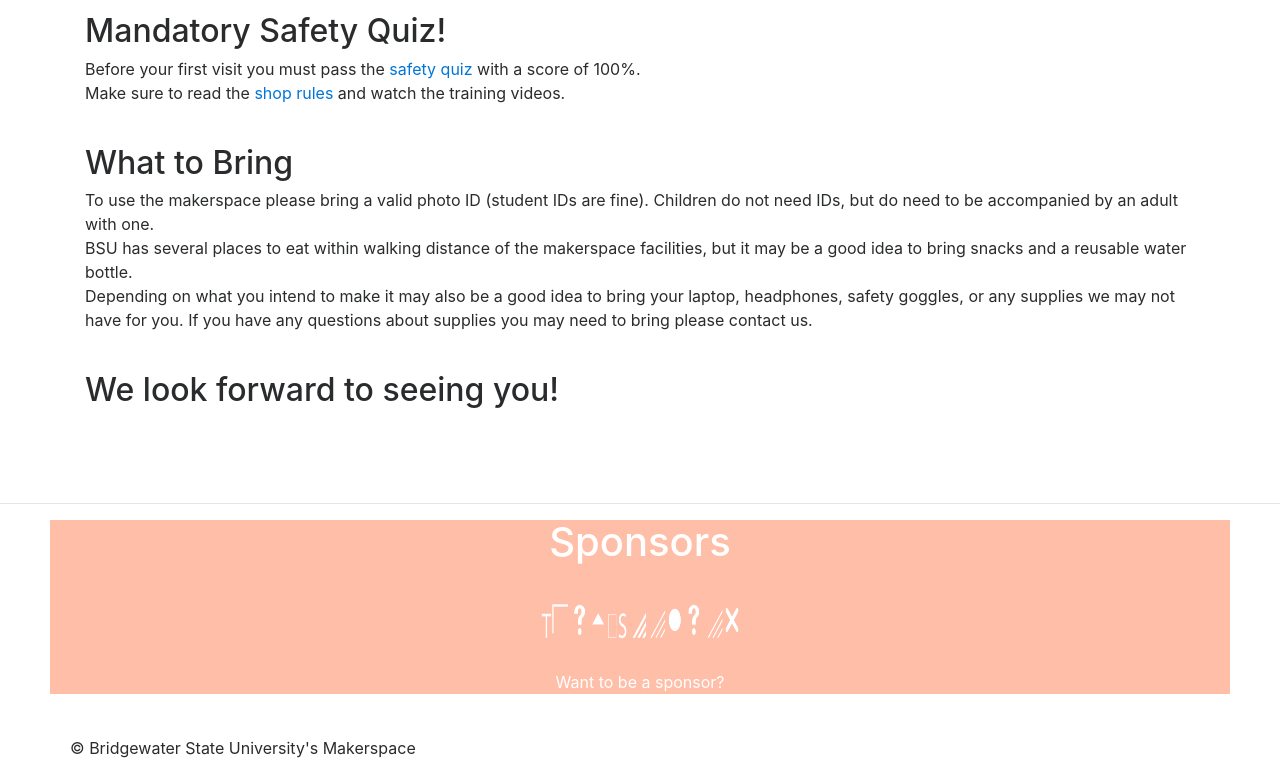
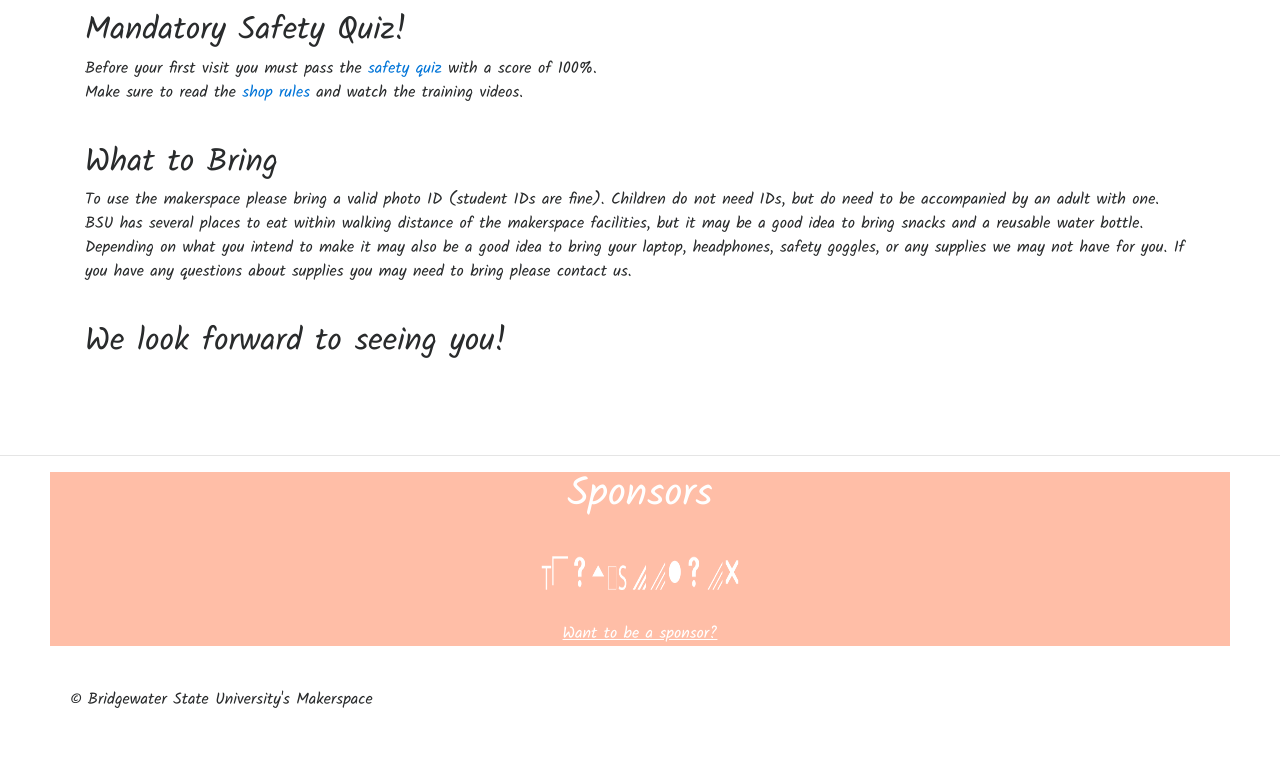
Before and after one commit to andrea-couto/MakerSpace_website, a plain HTML site: page index.html in a window 1280 px wide. Shown: the part 997-1757 px from the top of the page. After the commit the page ends 1709 px from the top, so only its background shows below. Drawn offline with nearby package versions, Linux system fonts and the light colour scheme; a script that the page names is missing.

Commit message:
font change

```diff
--- a/index.html
+++ b/index.html
@@ -23,6 +23,7 @@
     <link rel="icon" type="image/png" sizes="96x96" href="fav/favicon-96x96.png">
     <link rel="icon" type="image/png" sizes="16x16" href="fav/favicon-16x16.png">
     <link rel="manifest" href="fav/manifest.json">
+    <link href="https://fonts.googleapis.com/css?family=Kalam" rel="stylesheet">
     <meta name="msapplication-TileColor" content="#ffffff">
     <meta name="msapplication-TileImage" content="/ms-icon-144x144.png">
 
@@ -149,7 +150,7 @@
           <span class="text-white"><h1>Sponsors</h1></span><br>
           <img style="height: 50px; width: 200px;" src="./images/sponsors/testSponsor.png">
           <br><br>
-          <p class="text-center"><a class="text-white" href="./donations.html">Want to be a sponsor?</a></p>
+          <p class="text-center"><a class="text-white" href="./donations.html"><u>Want to be a sponsor?</u></a></p>
         </div>
 
         <footer>
--- a/style.css
+++ b/style.css
@@ -1,6 +1,7 @@
 body {
   padding-top: 13rem;
   position: relative;
+  font-family: 'Kalam', cursive;
 }
 
 .main-container {
```
Also changed, not shown: LabSignup.html (+1 -0 lines), donations.html (+2 -0 lines), feedback.html (+1 -0 lines), hoursDirections.html (+1 -0 lines), improveOurWebsite.html (+1 -0 lines), offerings.html (+1 -0 lines), projectGallery.html (+1 -0 lines), projectSignUp.html (+1 -0 lines), resources.html (+1 -0 lines), teams.html (+1 -0 lines), workshops.html (+1 -0 lines).
